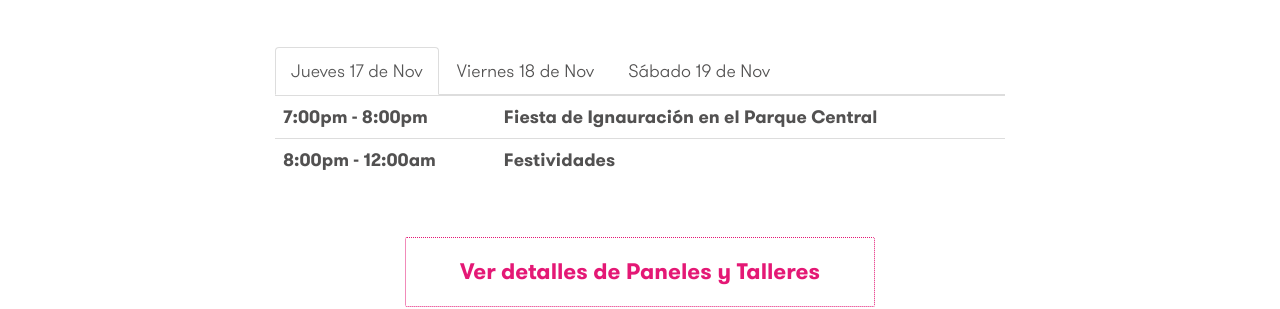
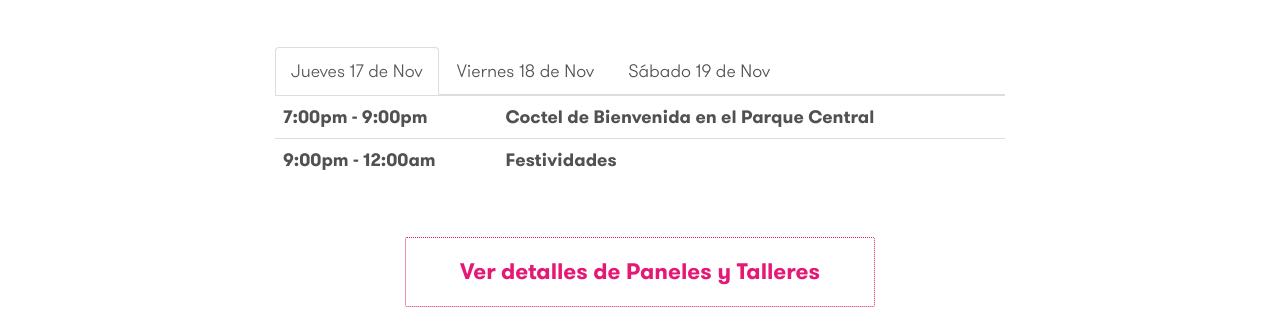
Before and after one commit to isabelgm/antigua10x, a Jekyll site: the page built from espanol.html, in a window 1280 px wide and 900 px high, scrolled down 2164 px. Shown: the part 155-464 px from the top of the window. Built offline with Jekyll 4.4.1, drawn with Linux system fonts in a browser that asks for light colours; nearby versions of some CDN libraries; some web fonts are replaced; some of the changed lines change nothing that is shown.

Commit message:
Update spanish schedule

```diff
--- a/_includes/horario.html
+++ b/_includes/horario.html
@@ -14,11 +14,11 @@
           <div class="table-responsive">
           <table class="table">
             <tr>
-              <th>7:00pm - 8:00pm</th>
-              <th>Fiesta de Ignauración en el Parque Central</th>
+              <th>7:00pm - 9:00pm</th>
+              <th>Coctel de Bienvenida en el Parque Central</th>
             </tr>
             <tr>
-              <th>8:00pm - 12:00am</th>
+              <th>9:00pm - 12:00am</th>
               <th>Festividades</th>
             </tr>
           </table>
@@ -28,35 +28,37 @@
           <div class="table-responsive">
             <table class="table">
               <tr>
-                <th>9:00am - 10:00am</th>
+                <th>8:00am - 9:00am</th>
                 <th>Registro en AIS</th>
               </tr>
               <tr>
-                <th>10:00am - 10:15am</th>
-                <th>Bienvenida en amfiteatro de AIS</th>
+                <th>9:00am - 9:40am</th>
+                <th>Bienvenida en amfiteatro de AIS<br>
+                  <span class="small">Alcaldesa Susana Asensio y Directora de Antigua10x Christine Wilson</span>
+                </th>
               </tr>
               <tr>
-                <th>10:15am - 11:15am</th>
+                <th>9:40am - 10:00am</th>
                 <th>'Lightning Talks' en AIS<br>
                   <span class='small'>Hitendra Patel/Barbara Oakley/Bernardo Herrera</span>
                 </th>
               </tr>
               <tr>
-                <th>11:15am - 11:30am</th>
-                <th>Descanso & Café</th>
+                <th>11:00am - 11:30am</th>
+                <th>Coffee Break</th>
               </tr>
               <tr>
-                <th>11:30am - 1:00pm</th>
+                <th>11:35am - 12:30pm</th>
                 <th>Paneles en AIS<br>
                   <span class='small'>Educación, Negocios, Alianzas públicas-privadas</span>
                 </th>
               </tr>
               <tr>
-                <th>1:00pm - 2:00pm</th>
+                <th>12:30pm - 2:00pm</th>
                 <th>Almuerzo</th>
               </tr>
               <tr>
-                <th>3:00pm - 5:00pm</th>
+                <th>3:00pm - 4:00pm</th>
                 <th>Tallers en Impact Hub
                   <ul class="small">
                     <li>WS1: ¿Puede la región de Antigua se líder en  la agricultura?</li>
@@ -66,7 +68,9 @@
               </tr>
               <tr>
                 <th>5:00pm - 12:00am</th>
-                <th>Fesitividades</th>
+                <th>Fesitividades<br>
+                  <span class="small">Visita los diferentes restaurantes y bares con ofertas para participantes del Festival!</span>
+                </th>
               </tr>
             </table>
           </div>
@@ -75,36 +79,57 @@
             <div class="table-responsive">
               <table class="table">
               <tr>
-                <th>9:00am - 1:00pm</th>
+                <th>9:00am - 10:00am</th>
                 <th>Talleres en Impact Hub
                   <ul class="small">
-                    <li>WS1: Inovación en Turismo</li>
-                    <li>WS2: Antiguaton Valley, Tech</li>
-                    <li>WS3: Impacto social</li>
-                    <li>WS4: Antigua: Calidad de Vida</li>
-                    <li>WS5: Ciudades Seguras</li>
-                    <li>WS6: Startup Pitches</li>
+                    <li>WS1: Taller Safe Cities</li>
+                    <li>WS2: Taller Impacto Social</li>
+                    <li>WS3: Startup Pitches 1</li>
                   </ul>
                 </th>
               </tr>
               <tr>
-                <th>1:00pm - 2:00pm</th>
+                <th>10:00am - 10:45am</th>
                 <th>Almuerzo</th>
               </tr>
               <tr>
-                <th>2:00pm - 6:00pm</th>
-                <th>Visitas alrededor de Antigua
+                <th>9:40am - 12:00pm</th>
+                <th>Talleres en Impact Hub
                   <ul class="small">
-                    <li>Finca de Café</li>
-                    <li>Casa Palacios Museum</li>
-                    <li>Ecofiltro</li>
-                    <li>Micro Brewery</li>
+                    <li>WS4: Taller Antiguaton Valley</li>
+                    <li>WS5: Taller Lifestyle</li>
+                    <li>WS6: Startup Pitches 2</li>
                   </ul>
                 </th>
               </tr>
               <tr>
-                <th>6:00pm - 12:00am</th>
-                <th>Fiesta de despedida</th>
+                <th>12:15pm - 1:15pm</th>
+                <th>Talleres en Impact Hub
+                  <ul class="small">
+                    <li>WS7: Taller Inovación en Tursimo</li>
+                    <li>WS8: Taller Market Opportunties</li>
+                    <li>WS9: Startup Pitches 3</li>
+                  </ul>
+                </th>
+              </tr>
+              <tr>
+                <th>1:15pm - 2:00pm</th>
+                <th>Almuerzo</th>
+              </tr>
+              <tr>
+                <th>2:00pm - 4:30pm</th>
+                <th>Tours
+                  <ul class="small">
+                    <li>Antigua Cerveza</li>
+                    <li>Casa Museo Palacios</li>
+                    <li>Ecofiltro</li>
+                    <li>Finca La Azotea</li>
+                  </ul>
+                </th>
+              </tr>
+              <tr>
+                <th>7:00pm - 12:00am</th>
+                <th>Fiesta de Cierre en Villa Paquita</th>
               </tr>
             </table>
           </div>
```
